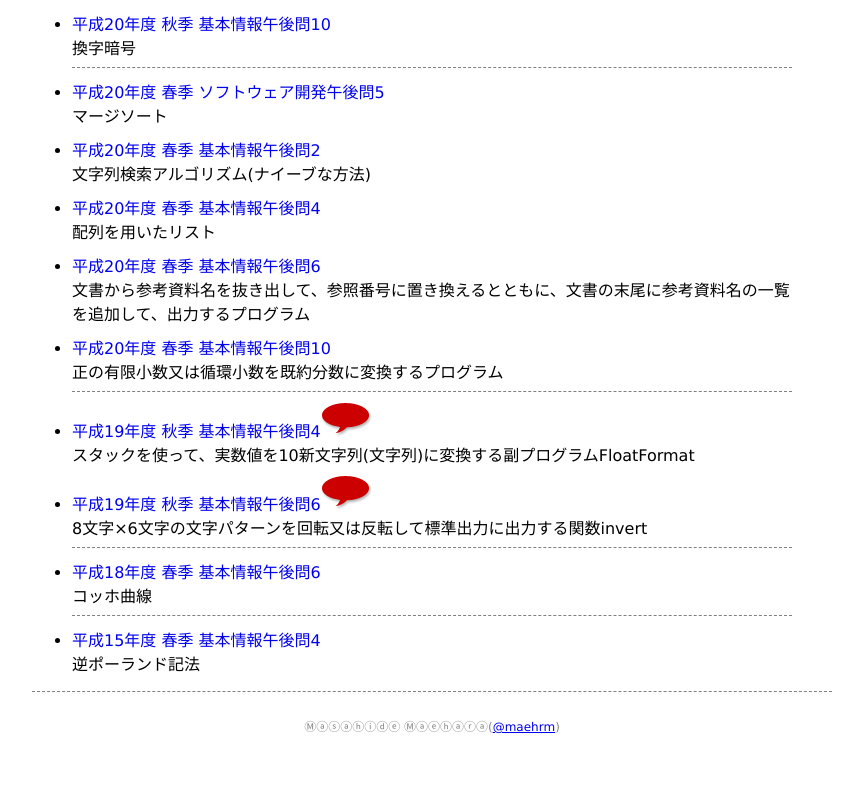
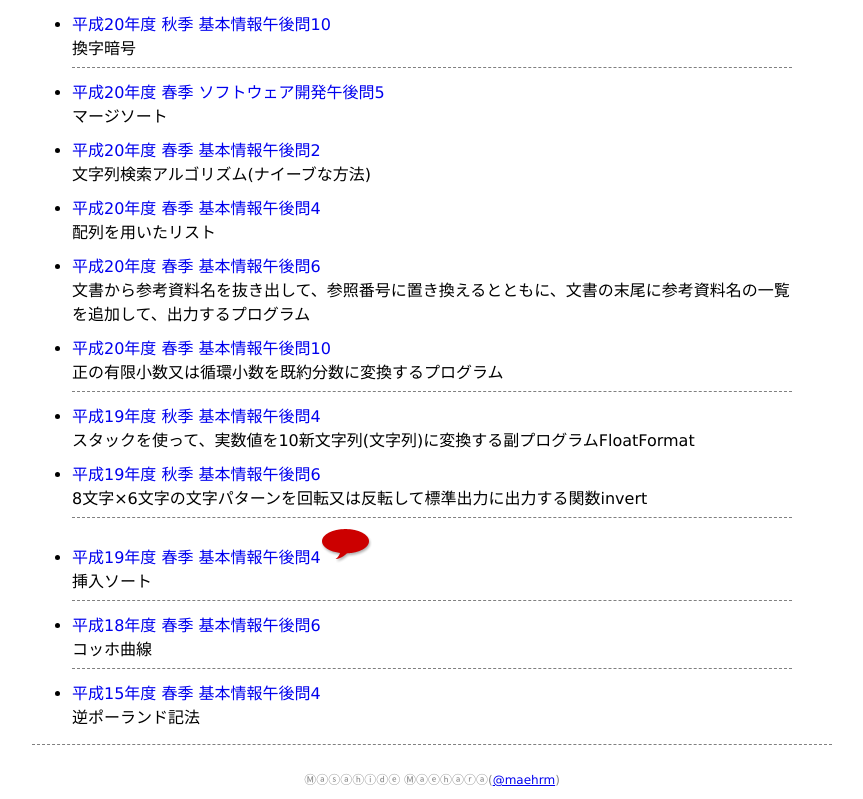
Before and after one commit to maehrm/itee, a plain HTML site: page index.html in a window 1280 px wide. Shown: the part 3281-4080 px from the top of the page, without its empty margins (208-1071 px from the left). Before the commit the page ends 4027 px from the top, so only its background shows below. Drawn offline with Linux system fonts and the light colour scheme.

Commit message:
平成19年度春季基本情報午後問4

```diff
--- a/index.html
+++ b/index.html
@@ -234,11 +234,18 @@
 
 
       <hr>
-      <li class="new"><a href="https://maehrm.hatenablog.com/entry/2019/03/28/184656">平成19年度 秋季 基本情報午後問4</a></li>
+
+      <li><a href="https://maehrm.hatenablog.com/entry/2019/03/28/184656">平成19年度 秋季 基本情報午後問4</a></li>
       スタックを使って、実数値を10新文字列(文字列)に変換する副プログラムFloatFormat
 
-      <li class="new"><a href="https://maehrm.hatenablog.com/entry/2019/03/31/182848">平成19年度 秋季 基本情報午後問6</a></li>
+      <li><a href="https://maehrm.hatenablog.com/entry/2019/03/31/182848">平成19年度 秋季 基本情報午後問6</a></li>
       8文字×6文字の文字パターンを回転又は反転して標準出力に出力する関数invert
+
+      <hr>
+
+      <li class="new"><a href="https://maehrm.hatenablog.com/entry/2019/04/05/053427">平成19年度 春季 基本情報午後問4</a></li>
+      挿入ソート
+
       <hr>
 
       <li><a href="https://maehrm.hatenablog.com/entry/20080710/p1">平成18年度 春季 基本情報午後問6</a></li>
```
